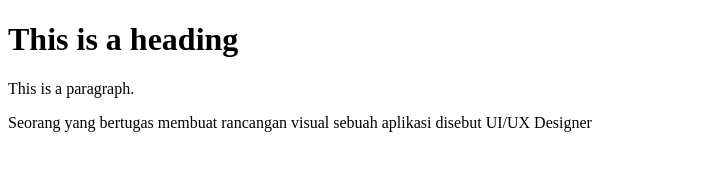
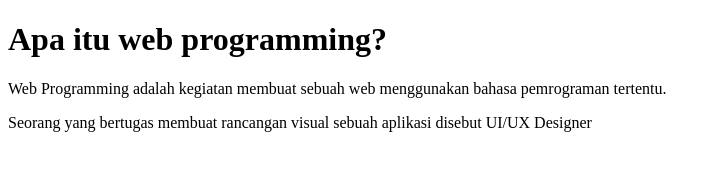
Before and after one commit to tuderangga/web-operation, a plain HTML site: page index.html in a window 1280 px wide. Shown: the whole page, without its empty margins (0-721 px from the left). Drawn offline with Linux system fonts and the light colour scheme.

Commit message:
Update index.html file: change the content

```diff
--- a/index.html
+++ b/index.html
@@ -1,13 +1,17 @@
  <!DOCTYPE html>
 <html lang="en">
 <head>
-  <title>Web Development Content</title>
+  <title>Apa itu Web Programming?</title>
 </head>
 <body>
 
-  <h1>This is a heading</h1>
-  <p>This is a paragraph.</p>
-  <p>Seorang yang bertugas membuat rancangan visual sebuah aplikasi disebut UI/UX Designer</p>
+  <h1>Apa itu web programming?</h1>
+  <p>
+    Web Programming adalah kegiatan membuat sebuah web menggunakan bahasa pemrograman tertentu.
+  </p>
+  <p>
+    Seorang yang bertugas membuat rancangan visual sebuah aplikasi disebut UI/UX Designer
+  </p>
 
 </body>
 </html>
```
